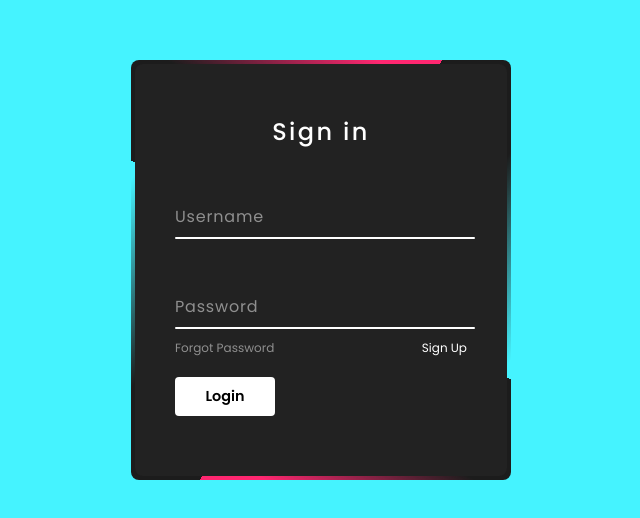
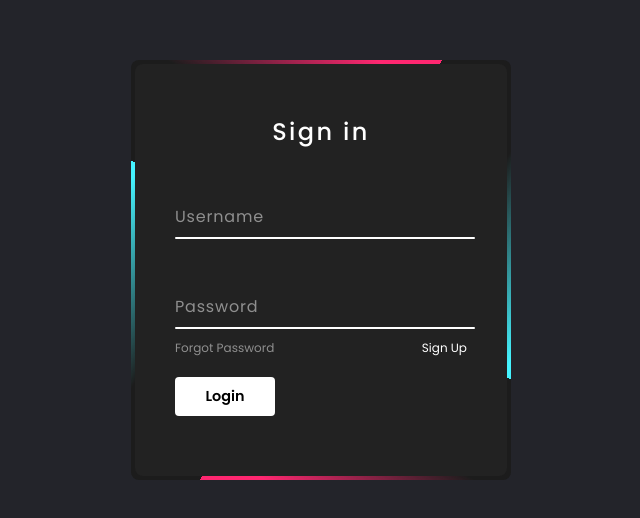
Before and after one commit to msnickie/Login, a plain HTML site: page index.html in a window 1280 px wide. Shown: the part 130-648 px from the top of the page, without its empty margins (319-959 px from the left). Drawn offline with Linux system fonts and the light colour scheme.

Commit message:
revert background-color

```diff
--- a/style.css
+++ b/style.css
@@ -12,8 +12,8 @@ body
     justify-content: center;
     align-items: center;
     min-height: 100vh;
-    /* background: #23242a; */
-    background-color: #45f3ff;
+    background: #23242a;
+    /* background-color: #45f3ff; */
 }
 .box
 {
```
